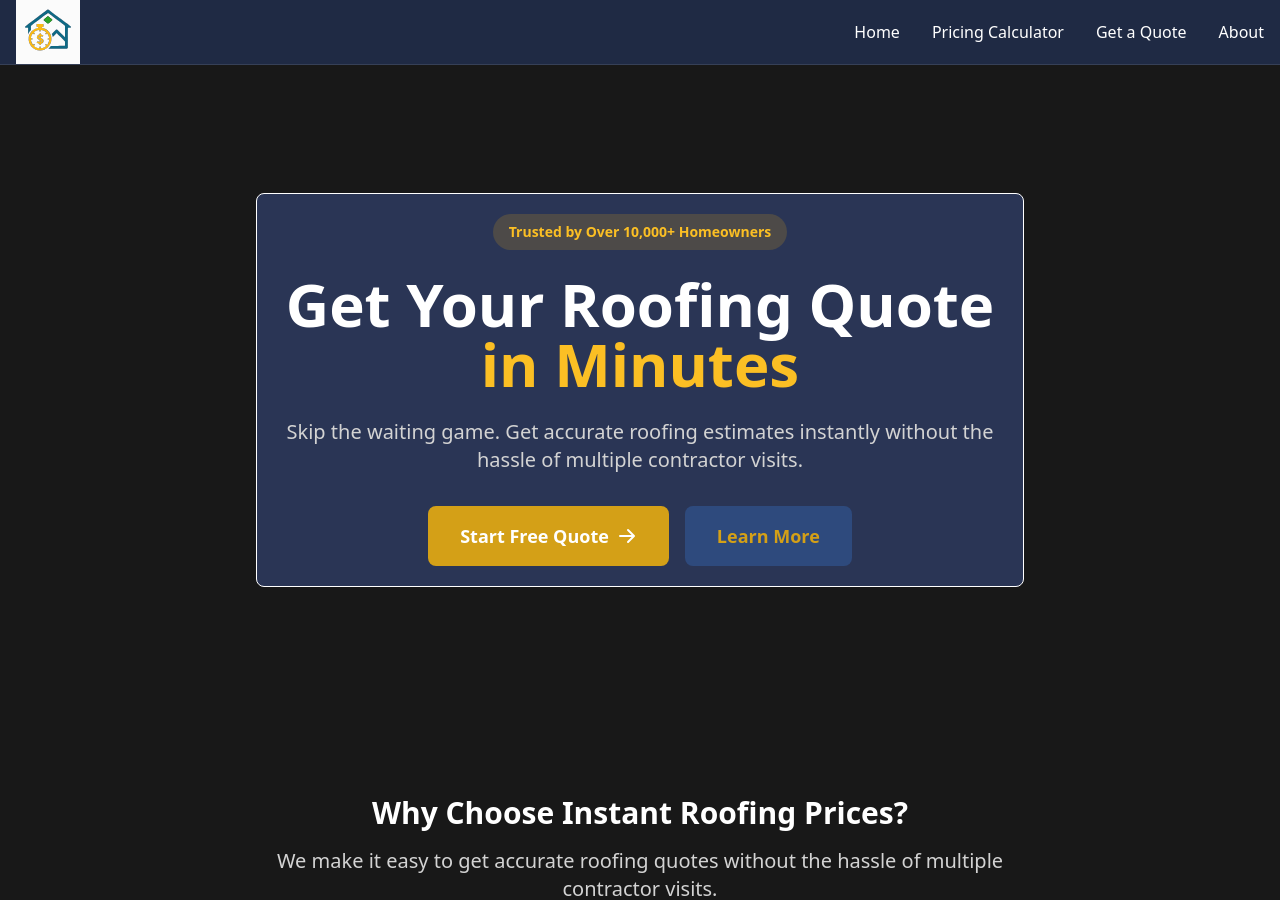
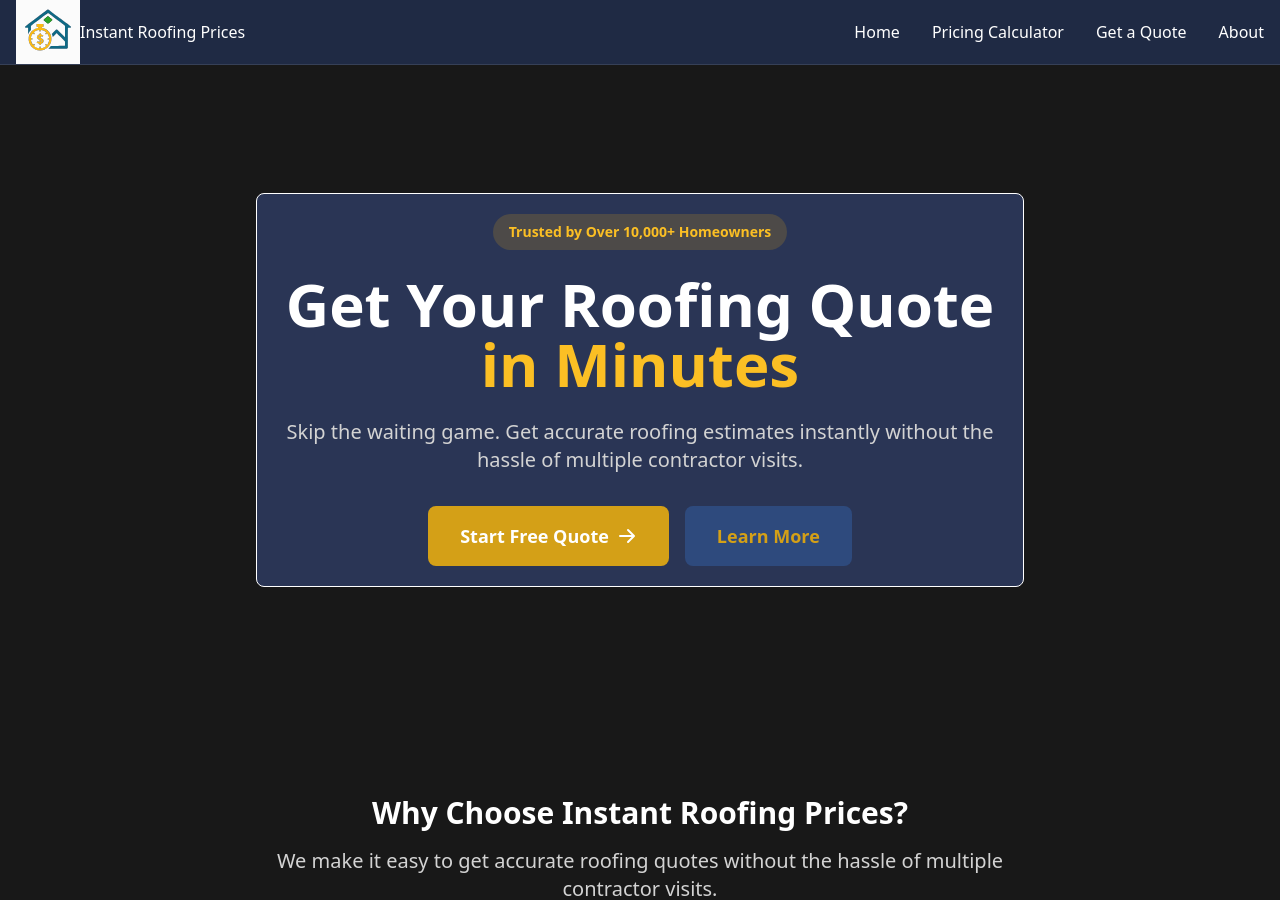
Before and after one commit to tim-amredev/roofing-lead-site, a Jekyll site: the page built from index.html, in a window 1280 px wide and 900 px high. Built offline with Jekyll 4.4.1, drawn with Linux system fonts in a browser that asks for light colours.

Commit message:
Update header.html

```diff
--- a/_includes/header.html
+++ b/_includes/header.html
@@ -3,6 +3,7 @@
     <div class="flex justify-between items-center h-16">
       <a href="{{ '/' | relative_url }}" class="flex items-center">
         <img src="/assets/images/irp-logo.svg" alt="Instant Roofing Prices" class="h-16" />
+        <span class="logo-text">Instant Roofing Prices</span>
       </a>
 
       <nav class="hidden md:flex space-x-8">
```
